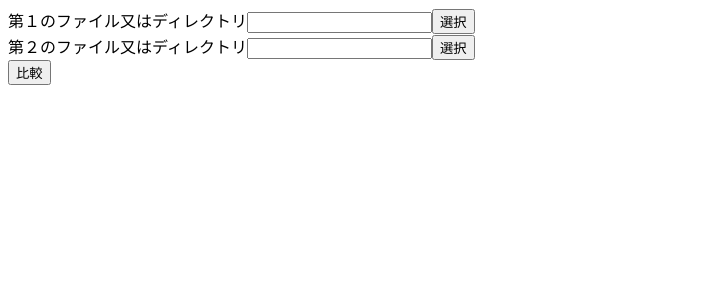
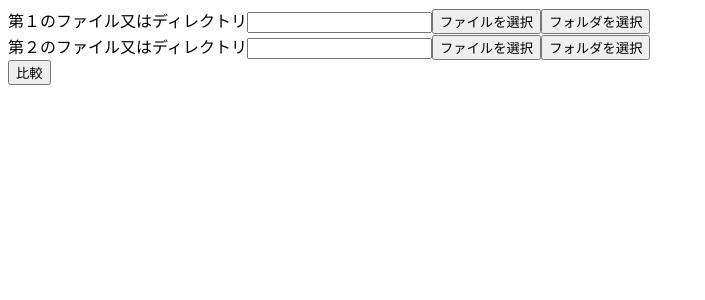
Before and after one commit to arima-toshiki/mergetron, a React app: page / in a window 1280 px wide. Shown: the top 300 px of the page, without its empty margins (0-705 px from the left). Built offline with nearby package versions, Linux system fonts and the light colour scheme.

Commit message:
can also select a directory

```diff
--- a/package.json
+++ b/package.json
@@ -33,6 +33,7 @@
     "eslint-plugin-react": "^7.23.2",
     "prettier": "^2.2.1",
     "prettier-eslint": "^12.0.0",
+    "prettier-eslint-cli": "^5.0.1",
     "ts-loader": "^9.1.2",
     "typescript": "^4.2.4",
     "webpack": "^5.36.2",
--- a/src/components/compared.tsx
+++ b/src/components/compared.tsx
@@ -2,18 +2,24 @@ import React, {useCallback} from 'react';
 import {useSelector, useDispatch} from 'react-redux';
 
 import {RootState} from '../rootReducer';
-import {selectFileA, selectFileB, changeFileA, changeFileB} from '../states/compared';
+import {selectFileA, selectFileB, selectDirA, selectDirB, changeFileA, changeFileB} from '../states/compared';
 import DirOrFileSelector from './dir_or_file_selector';
 
 const Compared: React.FC = () => {
   const dispatch = useDispatch();
   const {dirOrFileA, dirOrFileB} = useSelector((state: RootState) => state.compared);
 
-  const onClickA = useCallback(() => {
+  const onClickFA = useCallback(() => {
     dispatch(selectFileA());
   }, []);
-  const onClickB = useCallback(() => {
+  const onClickFB = useCallback(() => {
     dispatch(selectFileB());
+  }, []);
+  const onClickDA = useCallback(() => {
+    dispatch(selectDirA());
+  }, []);
+  const onClickDB = useCallback(() => {
+    dispatch(selectDirB());
   }, []);
   const onChangeA = useCallback((e: React.ChangeEvent<HTMLInputElement>) => {
     dispatch(changeFileA(e.currentTarget.value));
@@ -26,8 +32,20 @@ const Compared: React.FC = () => {
 
   return (
     <div className="inner">
-      <DirOrFileSelector name="第１のファイル又はディレクトリ" value={dirOrFileA} onClick={onClickA} onChange={onChangeA} />
-      <DirOrFileSelector name="第２のファイル又はディレクトリ" value={dirOrFileB} onClick={onClickB} onChange={onChangeB} />
+      <DirOrFileSelector
+        name="第１のファイル又はディレクトリ"
+        value={dirOrFileA}
+        onClickF={onClickFA}
+        onClickD={onClickDA}
+        onChange={onChangeA}
+      />
+      <DirOrFileSelector
+        name="第２のファイル又はディレクトリ"
+        value={dirOrFileB}
+        onClickF={onClickFB}
+        onClickD={onClickDB}
+        onChange={onChangeB}
+      />
       <button onClick={onSubmit}>比較</button>
     </div>
   );
--- a/src/components/dir_or_file_selector.tsx
+++ b/src/components/dir_or_file_selector.tsx
@@ -3,16 +3,18 @@ import React, {ChangeEventHandler, MouseEventHandler} from 'react';
 type Props = {
   name: string;
   value: string;
-  onClick: MouseEventHandler<HTMLButtonElement>;
+  onClickF: MouseEventHandler<HTMLButtonElement>;
+  onClickD: MouseEventHandler<HTMLButtonElement>;
   onChange: ChangeEventHandler<HTMLInputElement>;
 };
 
-const DirOrFileSelector: React.FC<Props> = ({name, value, onClick, onChange}) => {
+const DirOrFileSelector: React.FC<Props> = ({name, value, onClickF, onClickD, onChange}) => {
   return (
     <div>
       <label>{name}</label>
       <input type="text" value={value} onChange={onChange} />
-      <button onClick={onClick}>選択</button>
+      <button onClick={onClickF}>ファイルを選択</button>
+      <button onClick={onClickD}>フォルダを選択</button>
     </div>
   );
 };
--- a/src/core/ICore.ts
+++ b/src/core/ICore.ts
@@ -1,5 +1,6 @@
 export default interface ICore {
   openFileDialog: () => Promise<string | null>;
+  openDirDialog: () => Promise<string | null>;
   loadFile: (path: string) => Promise<string>;
   // eslint-disable-next-line semi
 }
--- a/src/core/core.ts
+++ b/src/core/core.ts
@@ -6,12 +6,17 @@ const openFileDialog = async (): Promise<string | null> => {
   return await ipcRenderer.invoke('openFileDialog');
 };
 
+const openDirDialog = async (): Promise<string | null> => {
+  return await ipcRenderer.invoke('openDirDialog');
+};
+
 const loadFile = async (path: string): Promise<string> => {
   return await ipcRenderer.invoke('loadFile', path);
 };
 
 const core: ICore = {
   openFileDialog,
+  openDirDialog,
   loadFile,
 };
 
--- a/src/states/compared.ts
+++ b/src/states/compared.ts
@@ -35,6 +35,23 @@ const slice = createSlice({
         dirOrFileA: action.payload,
       };
     },
+    selectDirAStart: (state, action) => {
+      return {
+        ...state,
+      };
+    },
+    selectDirAFailure: (state, action) => {
+      return {
+        ...state,
+        dirOrFileA: '',
+      };
+    },
+    selectDirASuccess: (state, action) => {
+      return {
+        ...state,
+        dirOrFileA: action.payload,
+      };
+    },
     changeFileA: (state, action) => {
       return {
         ...state,
@@ -58,6 +75,23 @@ const slice = createSlice({
         dirOrFileB: action.payload,
       };
     },
+    selectDirBStart: (state, action) => {
+      return {
+        ...state,
+      };
+    },
+    selectDirBFailure: (state, action) => {
+      return {
+        ...state,
+        dirOrFileB: '',
+      };
+    },
+    selectDirBSuccess: (state, action) => {
+      return {
+        ...state,
+        dirOrFileB: action.payload,
+      };
+    },
     changeFileB: (state, action) => {
       return {
         ...state,
@@ -75,10 +109,16 @@ export const {
   selectFileAStart,
   selectFileAFailure,
   selectFileASuccess,
+  selectDirAStart,
+  selectDirAFailure,
+  selectDirASuccess,
   changeFileA,
   selectFileBStart,
   selectFileBFailure,
   selectFileBSuccess,
+  selectDirBStart,
+  selectDirBFailure,
+  selectDirBSuccess,
   changeFileB,
 } = slice.actions;
 
@@ -91,6 +131,15 @@ export const selectFileA = () => async (dispatch: Dispatch<unknown>): Promise<vo
   dispatch(selectFileASuccess(path));
 };
 
+export const selectDirA = () => async (dispatch: Dispatch<unknown>): Promise<void> => {
+  dispatch(selectDirAStart(null));
+  const path = await window.core.openDirDialog();
+  if (!path) {
+    dispatch(selectDirAFailure('selectDirA failed!'));
+  }
+  dispatch(selectDirASuccess(path));
+};
+
 export const selectFileB = () => async (dispatch: Dispatch<unknown>): Promise<void> => {
   dispatch(selectFileBStart(null));
   const path = await window.core.openFileDialog();
@@ -99,3 +148,12 @@ export const selectFileB = () => async (dispatch: Dispatch<unknown>): Promise<vo
   }
   dispatch(selectFileBSuccess(path));
 };
+
+export const selectDirB = () => async (dispatch: Dispatch<unknown>): Promise<void> => {
+  dispatch(selectDirBStart(null));
+  const path = await window.core.openDirDialog();
+  if (!path) {
+    dispatch(selectDirBFailure('selectDirB failed!'));
+  }
+  dispatch(selectDirBSuccess(path));
+};
```
Also changed, not shown: src/main.ts (+11 -0 lines), 1 other file (tests, documents, lock files or other folders).
